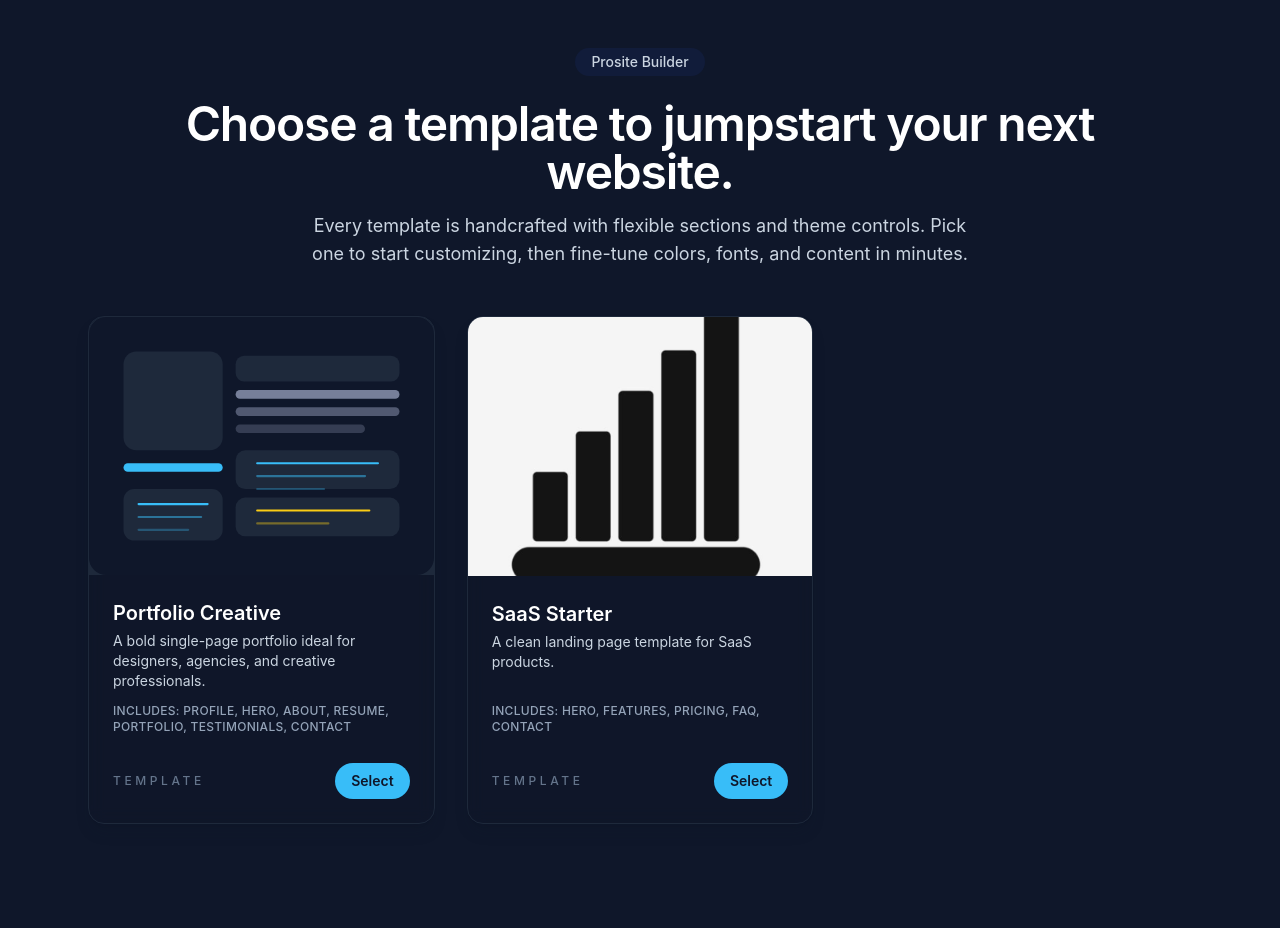
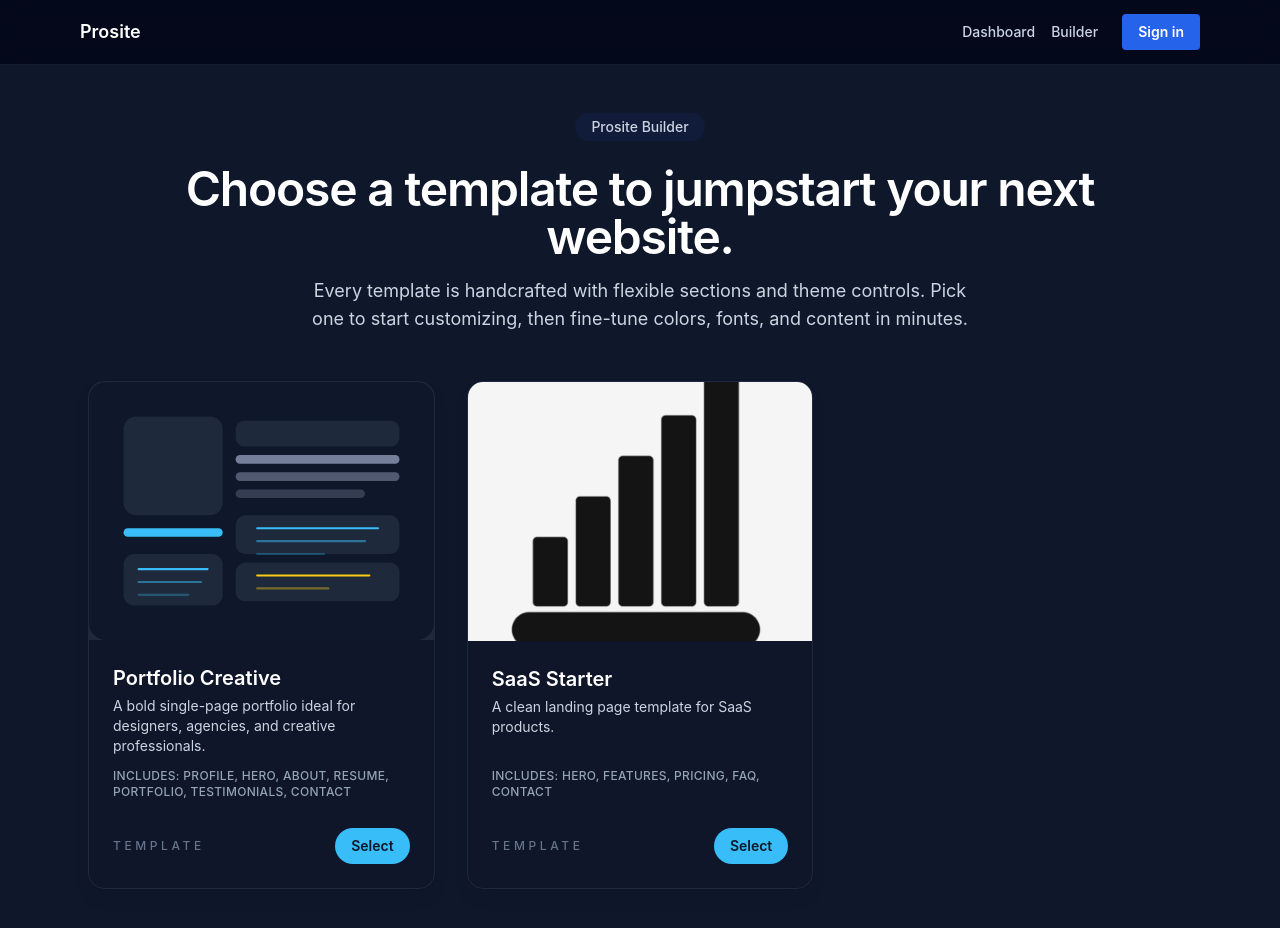
Before and after one commit to sirene76/Prosite, a Next.js app: page / in a window 1280 px wide. Shown: the top 928 px of the page. Before the commit the page ends 872 px from the top, so only its background shows below. Built offline with nearby package versions, Linux system fonts and the light colour scheme; no server answers.

Commit message:
Add authenticated dashboard and navigation

```diff
--- /dev/null
+++ b/src/app/dashboard/page.tsx
@@ -0,0 +1,23 @@
+import { redirect } from "next/navigation";
+import { getServerSession } from "next-auth";
+
+import { authOptions } from "@/lib/auth";
+
+export default async function DashboardPage() {
+  const session = await getServerSession(authOptions);
+
+  if (!session?.user?.email) {
+    redirect("/auth/login");
+  }
+
+  return (
+    <div className="mx-auto flex max-w-3xl flex-col gap-6 px-4 py-16">
+      <div>
+        <h1 className="text-3xl font-bold tracking-tight text-slate-100">Dashboard</h1>
+        <p className="mt-2 text-base text-slate-300">
+          Signed in as <span className="font-semibold text-white">{session.user.email}</span>.
+        </p>
+      </div>
+    </div>
+  );
+}
--- a/src/app/layout.tsx
+++ b/src/app/layout.tsx
@@ -1,6 +1,7 @@
 import type { Metadata } from "next";
 import "./globals.css";
 
+import Navbar from "@/components/Navbar";
 import SessionWrapper from "@/components/SessionWrapper";
 
 export const metadata: Metadata = {
@@ -12,7 +13,10 @@ export default function RootLayout({ children }: { children: React.ReactNode })
   return (
     <html lang="en" className="h-full bg-builder-background">
       <body className="min-h-screen bg-builder-background text-slate-100 antialiased">
-        <SessionWrapper>{children}</SessionWrapper>
+        <SessionWrapper>
+          <Navbar />
+          <main>{children}</main>
+        </SessionWrapper>
       </body>
     </html>
   );
--- /dev/null
+++ b/src/components/Navbar.tsx
@@ -0,0 +1,69 @@
+"use client";
+
+import Link from "next/link";
+import { usePathname } from "next/navigation";
+import { signOut, useSession } from "next-auth/react";
+
+const navLinks = [
+  { href: "/dashboard", label: "Dashboard" },
+  { href: "/builder/templates", label: "Builder" },
+];
+
+function isActive(pathname: string, href: string) {
+  if (href.startsWith("/builder")) {
+    return pathname.startsWith("/builder");
+  }
+  return pathname === href;
+}
+
+export default function Navbar() {
+  const { data: session, status } = useSession();
+  const pathname = usePathname();
+
+  return (
+    <header className="sticky top-0 z-50 border-b border-slate-800/60 bg-slate-950/80 backdrop-blur">
+      <nav className="mx-auto flex h-16 w-full max-w-6xl items-center justify-between px-4">
+        <Link href="/" className="text-lg font-semibold text-white">
+          Prosite
+        </Link>
+
+        <div className="flex items-center gap-6">
+          <div className="hidden items-center gap-4 text-sm font-medium text-slate-300 sm:flex">
+            {navLinks.map((link) => (
+              <Link
+                key={link.href}
+                href={link.href}
+                className={`transition hover:text-white ${
+                  isActive(pathname, link.href) ? "text-white" : "text-slate-300"
+                }`}
+              >
+                {link.label}
+              </Link>
+            ))}
+          </div>
+
+          {status === "loading" ? (
+            <span className="h-9 w-24 animate-pulse rounded bg-slate-800" aria-hidden />
+          ) : session ? (
+            <button
+              type="button"
+              onClick={() => {
+                void signOut({ callbackUrl: "/" });
+              }}
+              className="rounded bg-slate-800 px-4 py-2 text-sm font-semibold text-white transition hover:bg-slate-700"
+            >
+              Sign out
+            </button>
+          ) : (
+            <Link
+              href="/auth/login"
+              className="rounded bg-blue-600 px-4 py-2 text-sm font-semibold text-white transition hover:bg-blue-500"
+            >
+              Sign in
+            </Link>
+          )}
+        </div>
+      </nav>
+    </header>
+  );
+}
```
